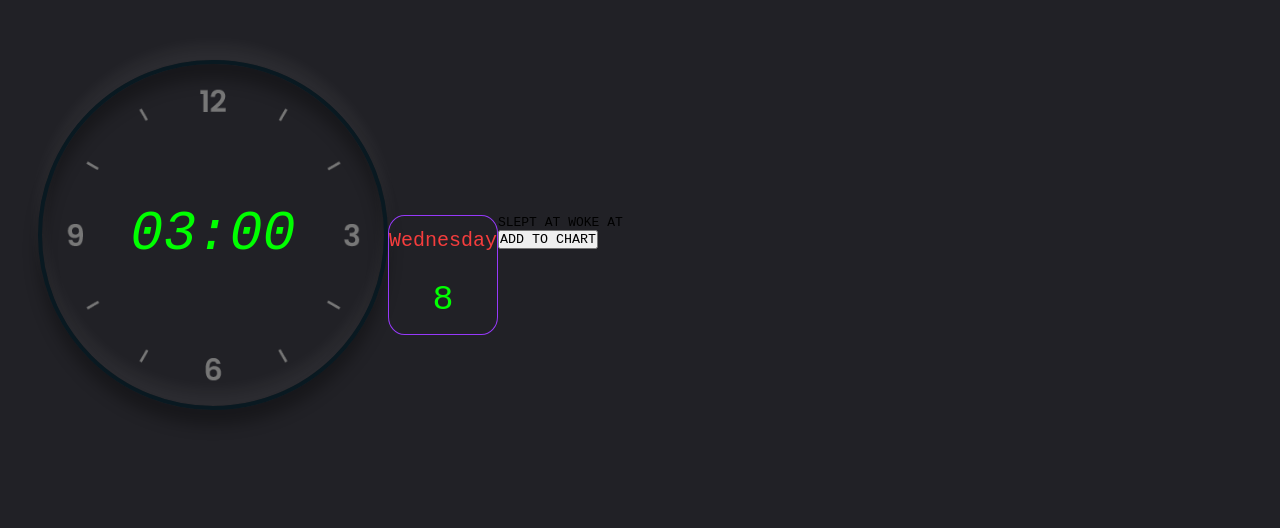
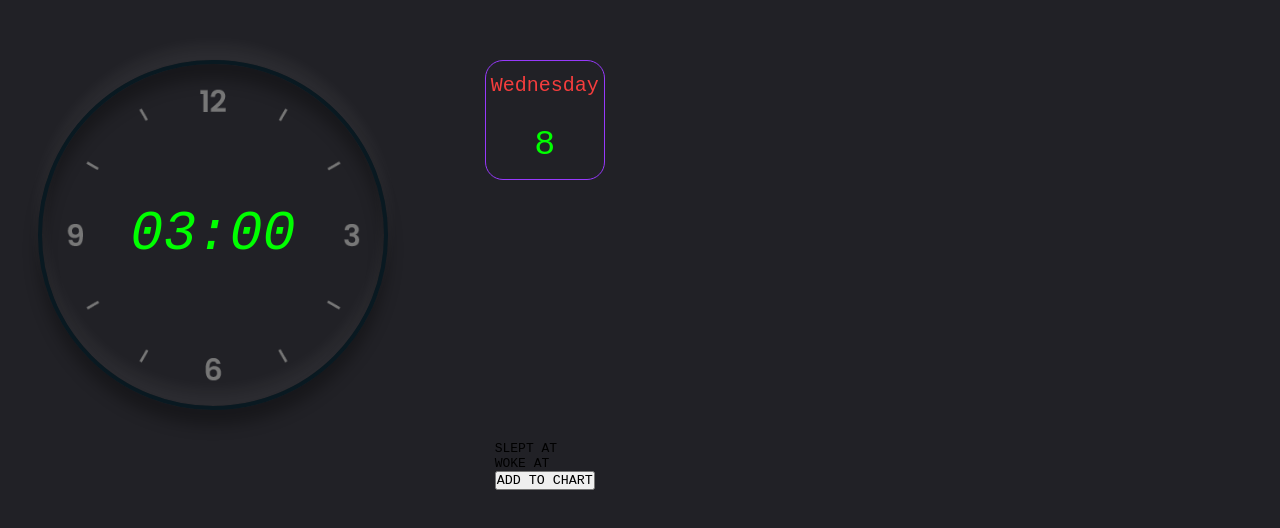
Before and after one commit to BalaIyyappan/Pet-Projects, a plain HTML site: page Sleep Tracker/index.html in a window 1280 px wide. Shown: the part 196-724 px from the top of the page. Drawn offline with nearby package versions, Linux system fonts and the light colour scheme.

Commit message:
Update sleep.css

```diff
--- a/Sleep Tracker/sleep.css
+++ b/Sleep Tracker/sleep.css
@@ -76,8 +76,10 @@ header span{
 .date{
   min-width: 100%;
   display: flex;
-  justify-content: center;
-  align-self: center;
+  justify-content: space-between;
+  align-items: center;
+  flex-direction:column;
+  min-height: 100%;
 }
 .content{
   display: flex;
@@ -98,3 +100,8 @@ header span{
   font-size: 20px;
   color:#f53d3d;
 }
+.chartData{
+  display: flex;
+  flex-direction: column;
+  justify-content:  space-between;
+}
```
